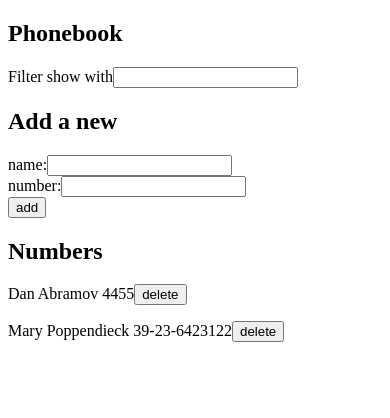
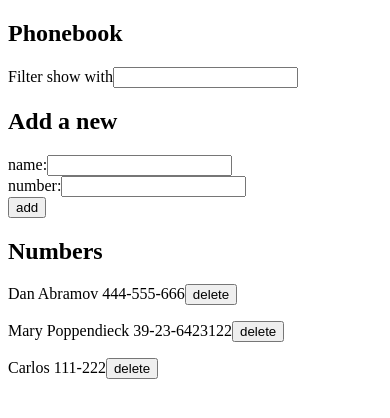
Before and after one commit to carlosazaustre/fullstack-course-helsinki, a React (Create React App) app in the folder part2/phonebook/: page / in a window 390 px wide. Shown: the top 418 px of the page. Built offline with nearby package versions, Linux system fonts and the light colour scheme; data requests are answered from the project's data file.

Commit message:
2.18*: Phonebook step10 - 3 (bug fixes)

```diff
--- a/part2/phonebook/db.json
+++ b/part2/phonebook/db.json
@@ -3,12 +3,17 @@
     {
       "id": 1,
       "name": "Dan Abramov",
-      "number": "4455"
+      "number": "444-555-666"
     },
     {
       "name": "Mary Poppendieck",
       "number": "39-23-6423122",
       "id": 2
+    },
+    {
+      "name": "Carlos",
+      "number": "111-222",
+      "id": 3
     }
   ]
 }
--- a/part2/phonebook/src/App.js
+++ b/part2/phonebook/src/App.js
@@ -45,17 +45,15 @@ const App = () => {
     if (toUpdate.length === 1) {
       const confirm = window.confirm(`${newName} is already added to phonebook, replace the old number with a new one?`);
       if (confirm) {
-        debugger;
-        const updatedPersons = persons.filter(p => p.id !== toUpdate[0].id);
-        setPersons(updatedPersons);
-
         personService
           .update(toUpdate[0].id, {
             ...toUpdate[0],
             number: newNumber
           })
           .then(updatedPerson => {
-            setPersons([...persons, { name: newName, number: newNumber }]);
+            let updatedState = persons.filter(p => p.id !== updatedPerson.id);
+            updatedState = [...updatedState, updatedPerson];
+            setPersons(updatedState);
             setNewName('');
             setNewNumber('');
           })
```
